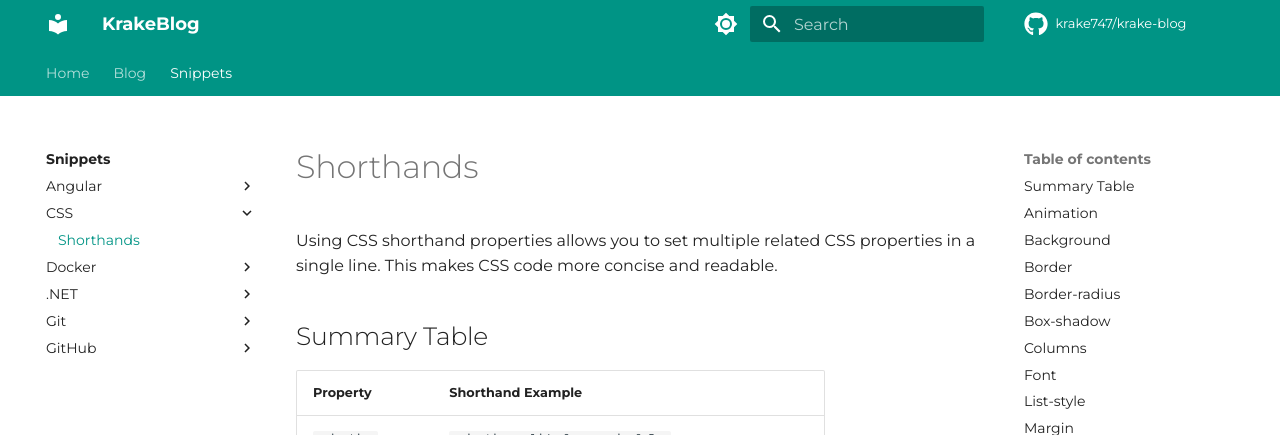
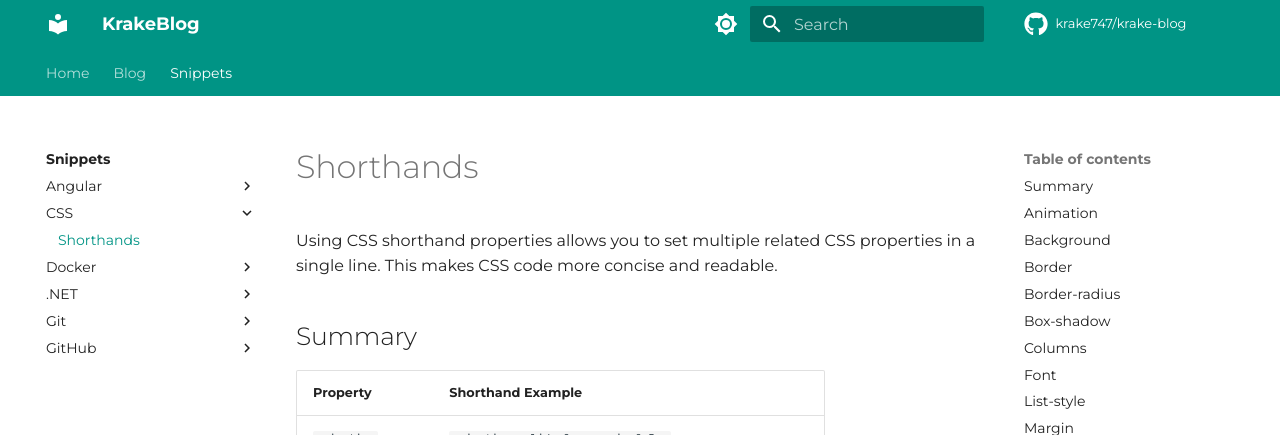
Before and after one commit to krake747/krake-blog, an MkDocs documentation site: the page built from docs/snippets/css/shorthands.md, in a window 1280 px wide and 900 px high. Shown: the top 435 px of the window. Built offline with MkDocs 1.6.1 and Material for MkDocs 9.7.7, drawn with Linux system fonts in a browser that asks for light colours; comment, search, counter and statistics services are not loaded.

Commit message:
feat(snippets): remove table from header

```diff
--- a/docs/snippets/css/shorthands.md
+++ b/docs/snippets/css/shorthands.md
@@ -7,7 +7,7 @@ show:
 
 Using CSS shorthand properties allows you to set multiple related CSS properties in a single line. This makes CSS code more concise and readable.
 
-## Summary Table
+## Summary
 
 | Property          | Shorthand Example                                        |
 | ----------------- | -------------------------------------------------------- |
```
